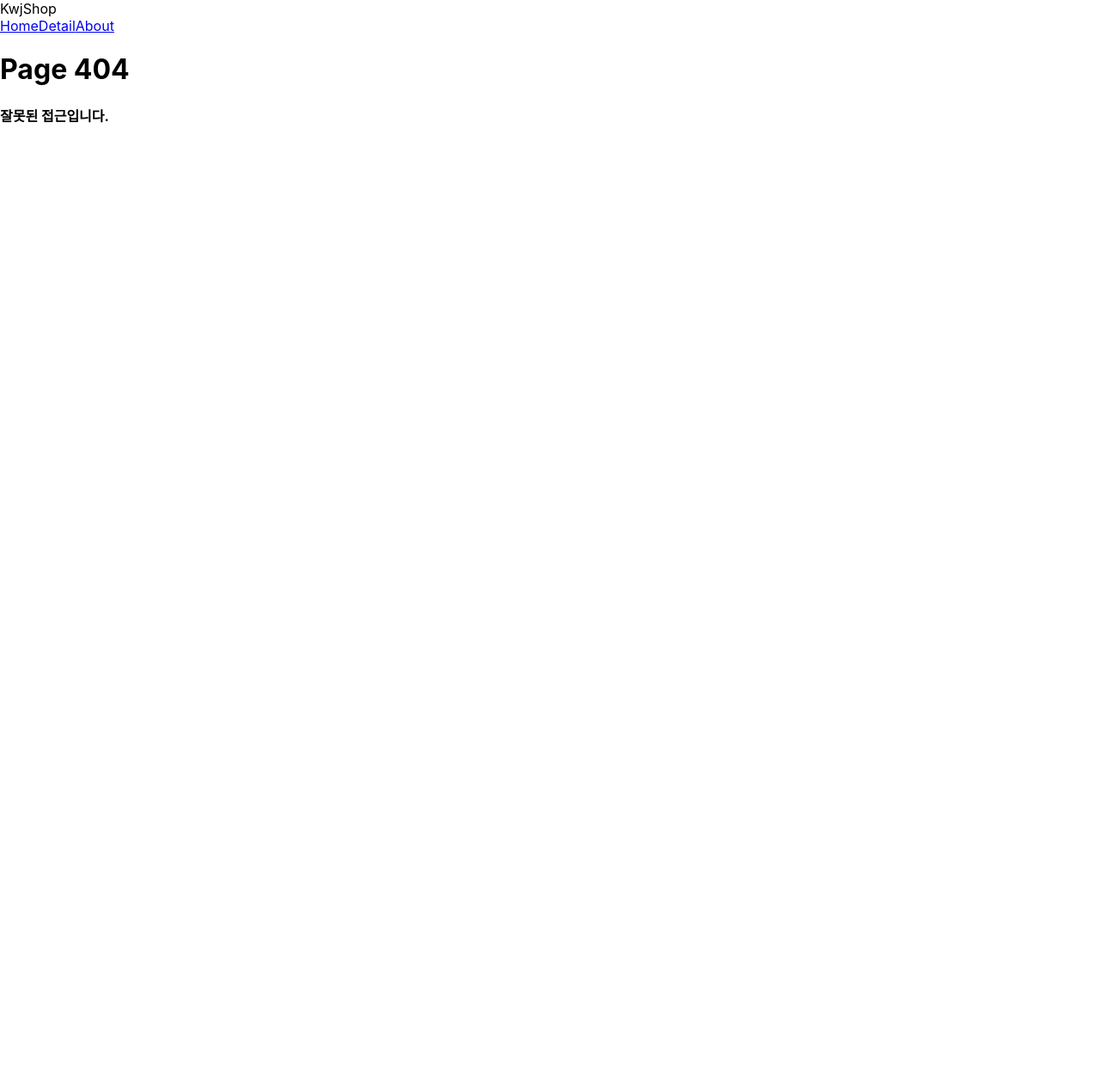
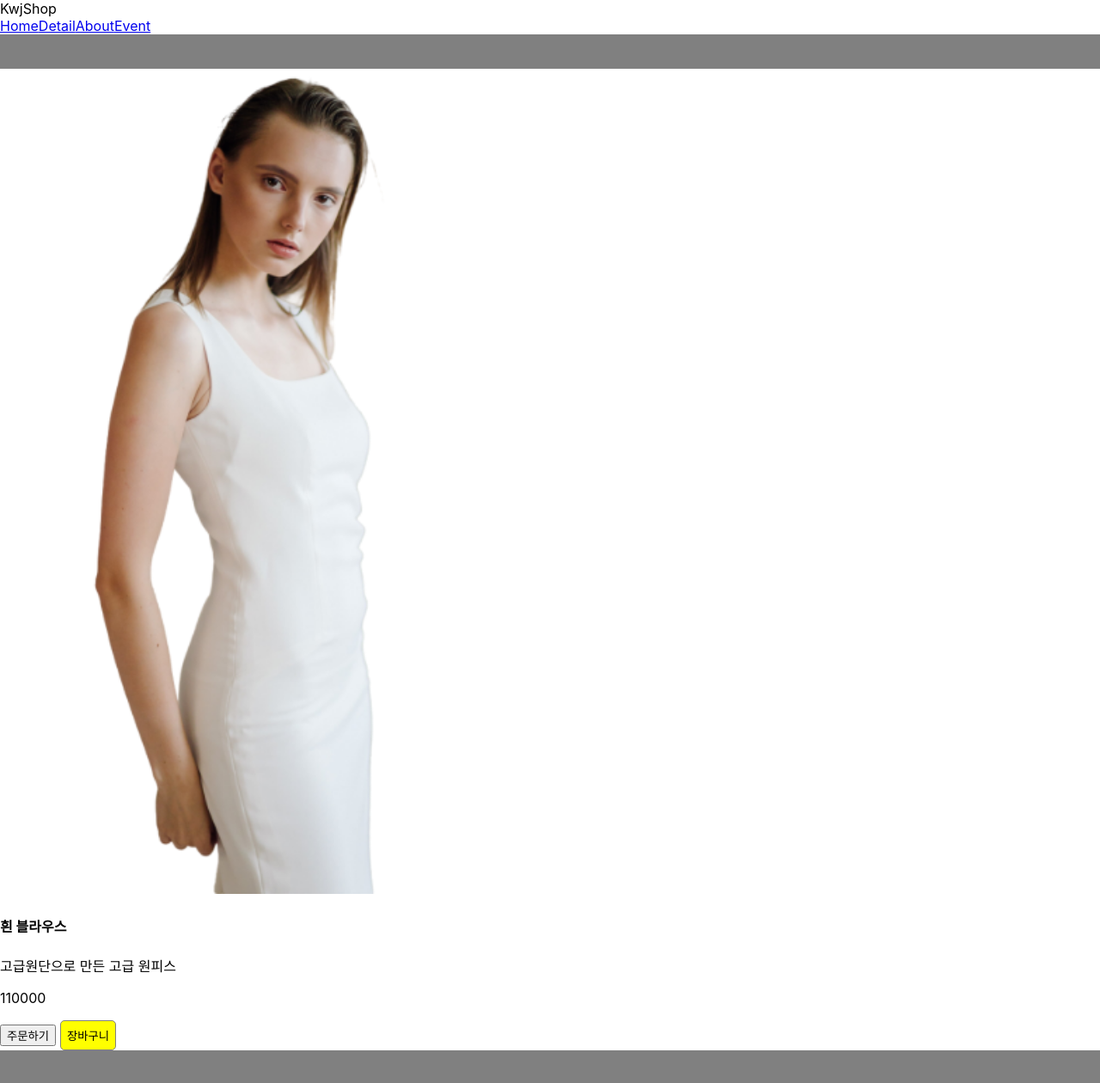
Before and after one commit to gimpo5975/ReactShop, a React (Create React App) app: page /detail/1 in a window 1280 px wide. Before the commit this address had no page. Shown: the whole page at 86% size. Before the commit the page ends 800 px from the top, so only its background shows below. Built offline with nearby package versions, Linux system fonts and the light colour scheme; the HTML template or start-up script is replaced by a standard one.

Commit message:
상품이미지 클릭시 상품 상세정보로 이동

```diff
--- a/package.json
+++ b/package.json
@@ -12,6 +12,7 @@
     "react-dom": "^18.2.0",
     "react-router-dom": "^6.23.0",
     "react-scripts": "5.0.1",
+    "styled-components": "^6.1.8",
     "web-vitals": "^2.1.4"
   },
   "scripts": {
--- a/src/App.js
+++ b/src/App.js
@@ -4,9 +4,9 @@ import { Button, Navbar, Container, Nav, Row, Col } from "react-bootstrap";
 import data from "./Data";
 import React from "react";
 import { Routes, Route, Link, useNavigate, Outlet } from "react-router-dom";
-import Detai from "./pages/Detail";
 import Card from "./Components/Card";
 import Page404 from "./Components/Page404";
+import Detail from "./pages/Detail";
 
 function App() {
   let [cloth] = useState(data);
@@ -46,6 +46,13 @@ function App() {
             >
               About
             </Nav.Link>
+            <Nav.Link
+              onClick={() => {
+                navigate("/event");
+              }}
+            >
+              Event
+            </Nav.Link>
           </Nav>
         </Container>
       </Navbar>
@@ -74,11 +81,16 @@ function App() {
         />
         {/* //메인 페이지 라우터 */}
 
-        <Route path="/detail" element={<Detai />} />
+        <Route path="/detail/:id" element={<Detail cloth={cloth} />} />
         <Route path="/about" element={<About />}>
-          <Route path="member" element={<About />} />
-          <Route path="location" element={<About />} />
+          <Route path="member" element={<div>멤버</div>} />
+          <Route path="location" element={<div>로케이션</div>} />
         </Route>
+        <Route path="/event" element={<Event/>}>
+          <Route path="one" element={<div>첫 주문시 양배추즙 서비스</div>}/>
+          <Route path="two" element={<div>생일기념 쿠폰 받기</div>}/>
+        </Route>
+
         <Route path="*" element={<Page404 />} />
       </Routes>
     </div>
@@ -89,8 +101,18 @@ function About() {
   return (
     <div>
       <h4>회사정보</h4>
+      <Outlet></Outlet>
     </div>
   );
 } //end of About
 
+function Event(){
+  return(
+      <>
+      <h2>오늘의 이벤트</h2>
+      <Outlet></Outlet>
+      </>
+  );
+}
+
 export default App;
--- a/src/Components/Card.js
+++ b/src/Components/Card.js
@@ -1,7 +1,10 @@
+import { useNavigate } from "react-router-dom";
+
 // 상품 뿌려주는 함수
 function Card(props) {
-    return (
-      <div className="col-md-4">
+let navigate = useNavigate();
+  return (
+      <div className="col-md-4" onClick={()=>{navigate("/detail/"+props.i)}}>
         <img src={process.env.PUBLIC_URL + "/img/ct" + (props.i + 1) + ".png"} />
         <h4>{props.cloth.title}</h4>
         <p>{props.cloth.content}</p>
--- a/src/pages/Detail.js
+++ b/src/pages/Detail.js
@@ -1,23 +1,49 @@
-function Detai() {
+import { useParams } from "react-router-dom";
+import styled from "styled-components";
+
+let YellowBtn = styled.button`
+background : yellow;
+color : black;
+padding : 7px;
+border-radius : 5px;
+border : 1px solid gray;
+margin-left : 5px;
+`
+let Box =  styled.div`
+  background : grey;
+  padding : 20px;
+`
+
+function Detail(props) {
+
+  let {id} = useParams();
+  let findId = props.cloth.find(function(x){
+    return x.id == id
+  })
+
     return (
       <>
         <div className="container">
+
           <div className="row">
+            <Box/>
             <div className="col-md-6">
               <img
-                src={process.env.PUBLIC_URL + "/img/ct1.png"}
+                src={process.env.PUBLIC_URL + "/img/ct"+(findId.id+1)+".png"}
                 width="100%"
               />
             </div>
             <div className="col-md-6">
-              <h4 className="pt-5">상품명</h4>
-              <p>상품설명</p>
-              <p>120000원</p>
+              <h4 className="pt-5">{findId.title}</h4>
+              <p>{findId.content}</p>
+              <p>{findId.price}</p>
               <button className="btn btn-primary">주문하기</button>
+              <YellowBtn>장바구니</YellowBtn>
             </div>
+            <Box/>
           </div>
         </div>
       </>
     );
   }
-  export default Detai;
+  export default Detail;
```
Also changed, not shown: 1 other file (tests, documents, lock files or other folders).
